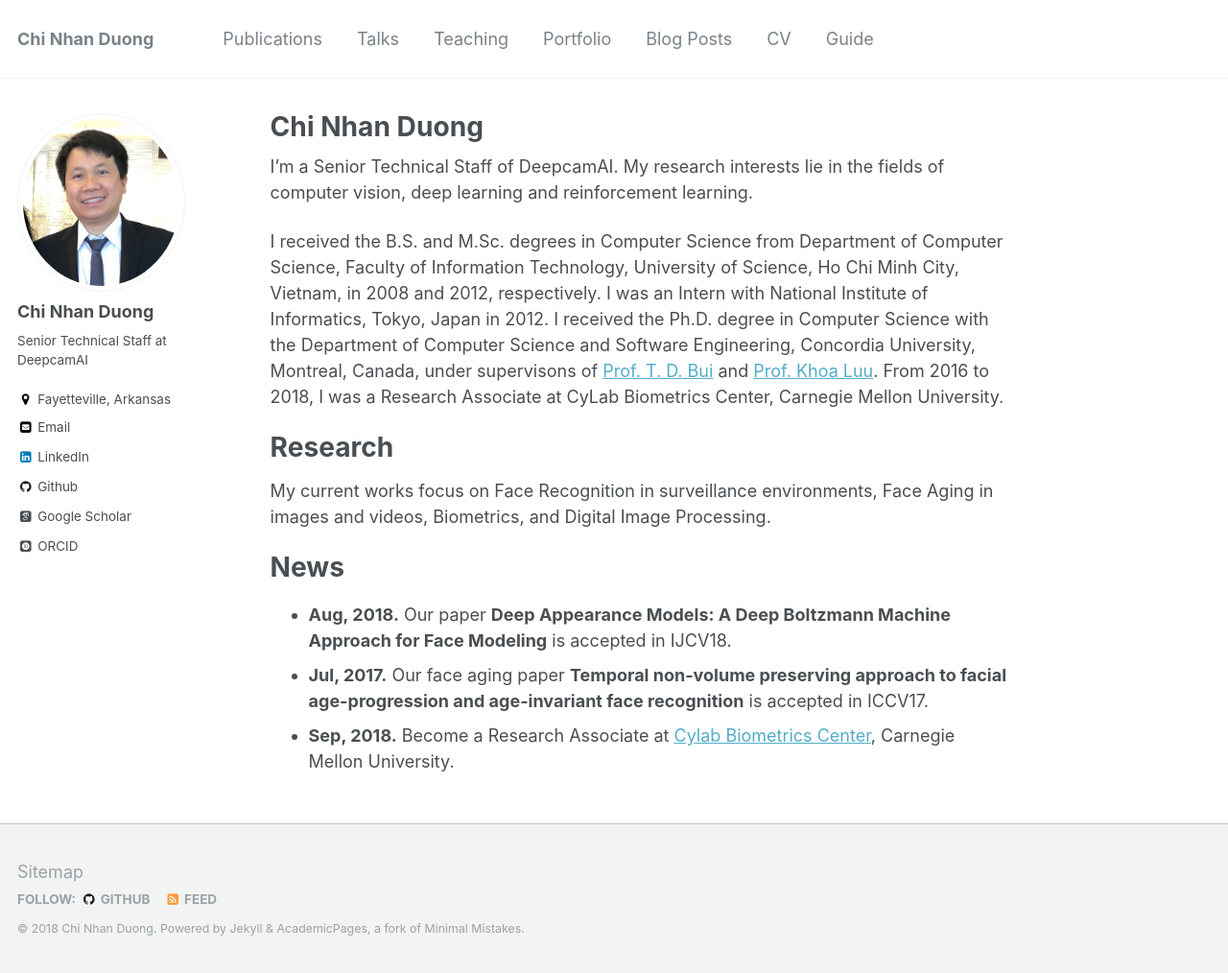
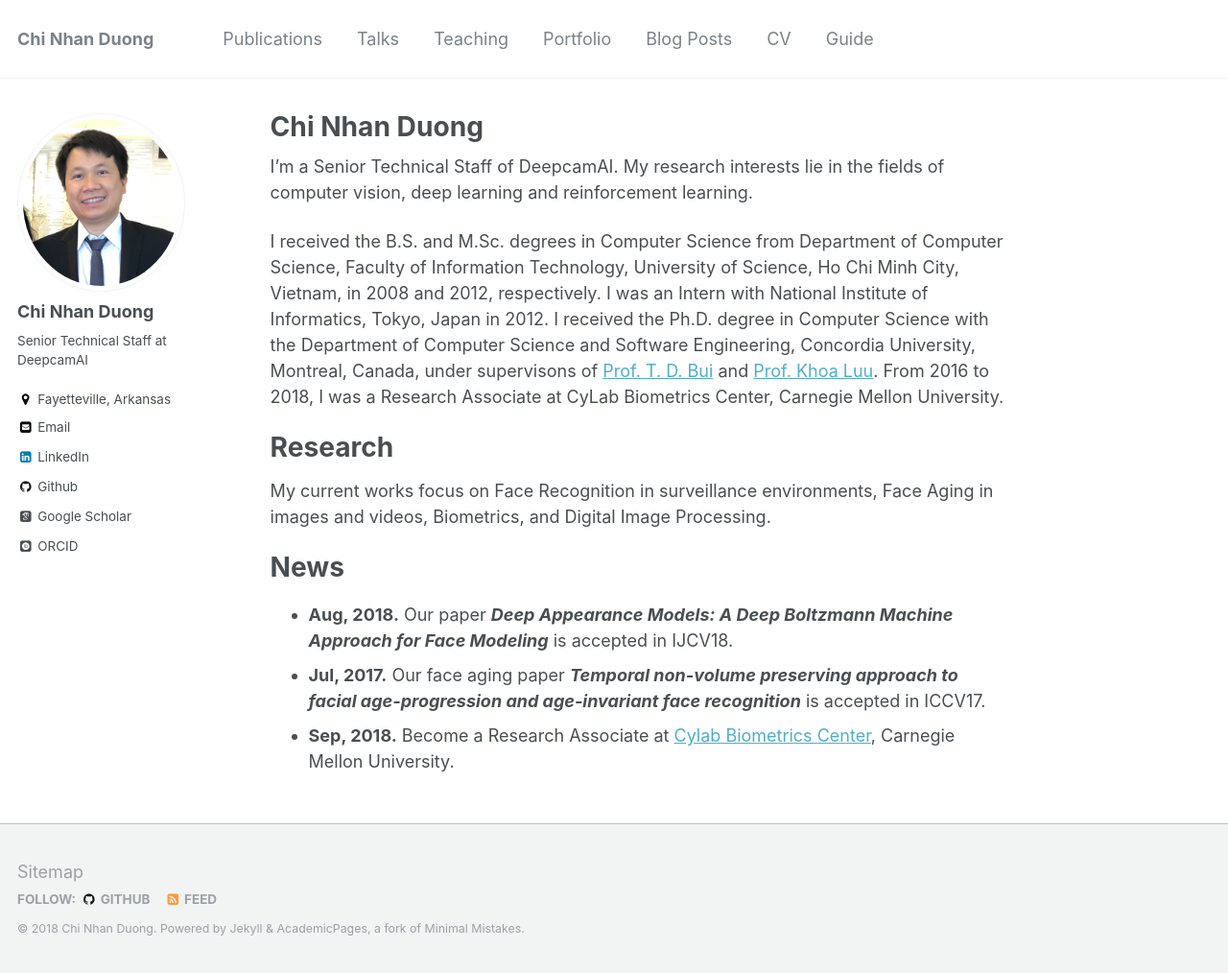
Before and after one commit to dcnhan/dcnhan.github.io, a Jekyll site: the page built from _pages/about.md, in a window 1280 px wide and 1014 px high. Shown: the whole window at 96% size. Built offline with Jekyll 4.4.1, drawn with Linux system fonts in a browser that asks for light colours; some web fonts are replaced.

Commit message:
second commit

```diff
--- a/_pages/about.md
+++ b/_pages/about.md
@@ -19,6 +19,6 @@ My current works focus on Face Recognition in surveillance environments, Face Ag
 
 News
 ======
-   * **Aug, 2018.** Our paper **Deep Appearance Models: A Deep Boltzmann Machine Approach for Face Modeling** is accepted in IJCV18.
-   * **Jul, 2017.** Our face aging paper **Temporal non-volume preserving approach to facial age-progression and age-invariant face recognition** is accepted in ICCV17.
+   * **Aug, 2018.** Our paper ***Deep Appearance Models: A Deep Boltzmann Machine Approach for Face Modeling*** is accepted in IJCV18.
+   * **Jul, 2017.** Our face aging paper ***Temporal non-volume preserving approach to facial age-progression and age-invariant face recognition*** is accepted in ICCV17.
    * **Sep, 2018.** Become a Research Associate at [Cylab Biometrics Center](http://www.cmu-biometrics.org), Carnegie Mellon University.
```
